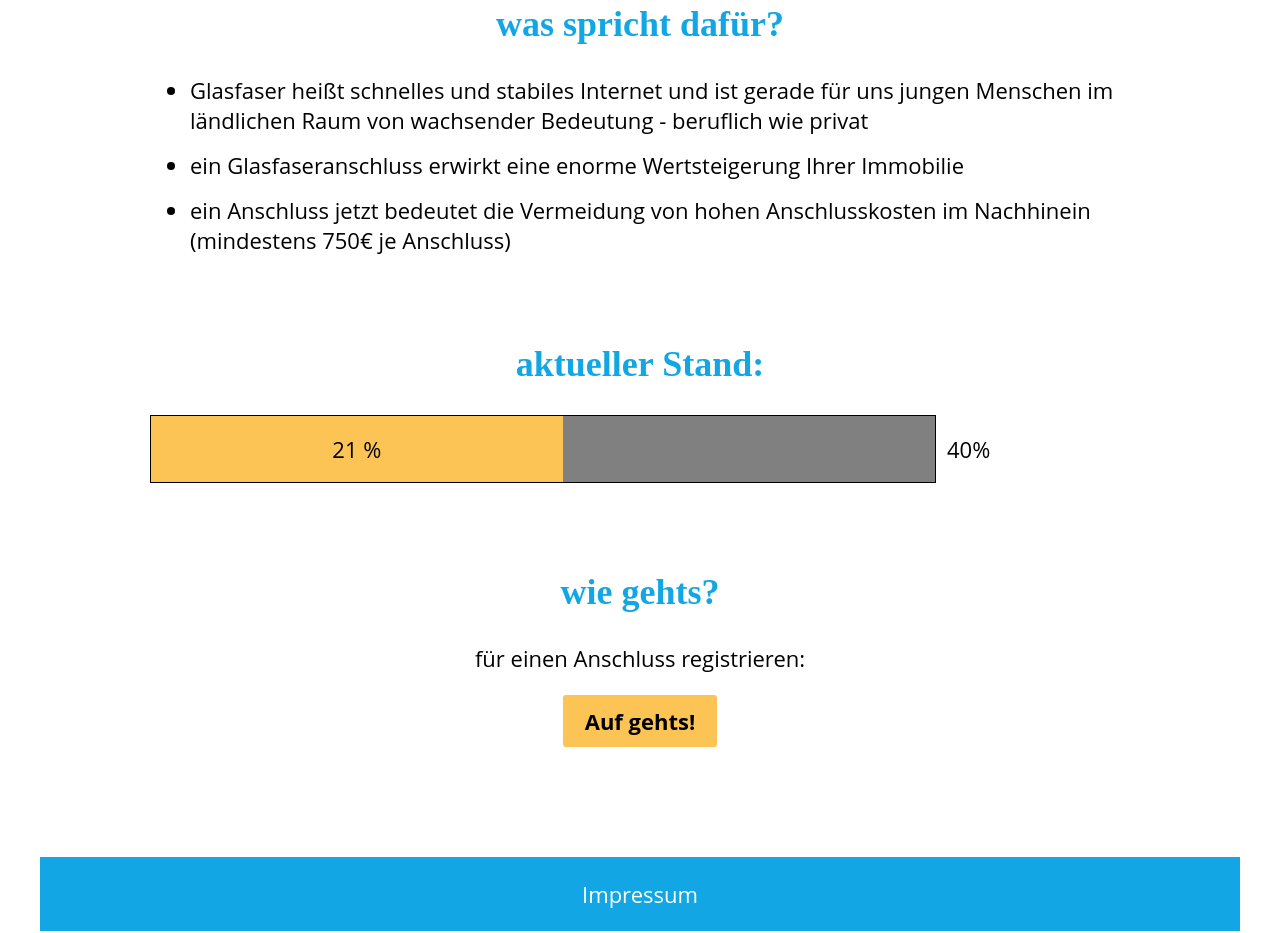
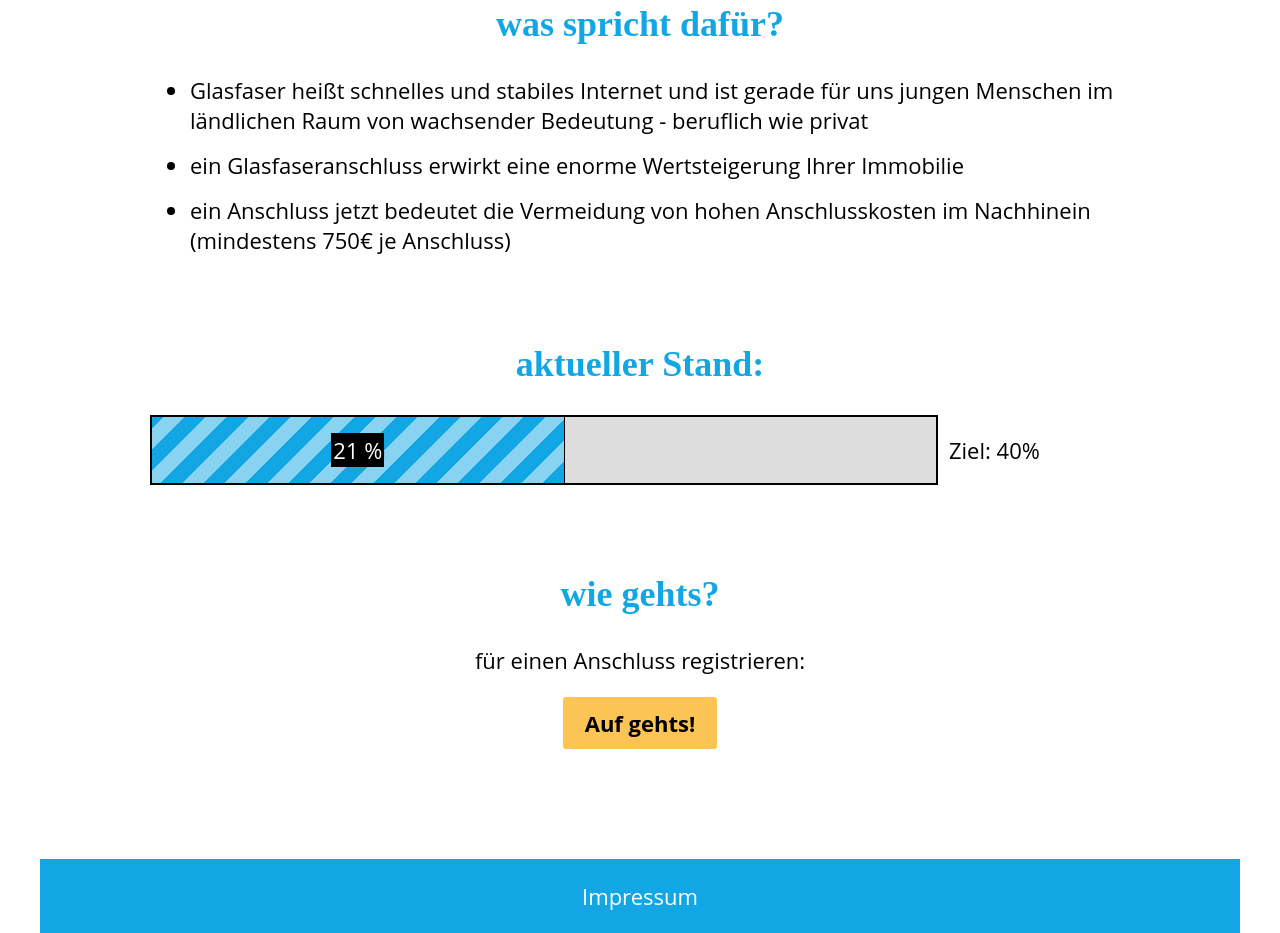
Before and after one commit to codinghusi/glasfaser-borghorst-de, a website: page public/index.html in a window 1280 px wide. Shown: the part 775-1708 px from the top of the page. Drawn offline with Linux system fonts and the light colour scheme.

Commit message:
progressbar wip

```diff
--- a/public/index.html
+++ b/public/index.html
@@ -47,7 +47,7 @@
                                 <span class="progress-text">21%</span>
                             </div>
                         </div>
-                        <span class="progressbar-goal">40%</span>
+                        <span class="progressbar-goal">Ziel: 40%</span>
                     </div>
                 </section>
 
@@ -69,7 +69,7 @@
         fetch("./data.json").then(async response => {
             const data = await response.json();
             const progress = data.progress;
-            const progress40 = progress / 40 * 100
+            const progress40 = Math.min(100, progress / 40 * 100);
             progressbar.style.width = `${progress40}%`;
             progressText.innerHTML = `${progress} %`;
         });
--- a/public/style.css
+++ b/public/style.css
@@ -93,18 +93,28 @@ section li {
 .progressbar {
     height: 3rem;
     width: 80%;
-    background-color: gray;
-    border: 1px solid black;
+    background-color: #ddd;
+    border: 2px solid black;
 }
 
 .progressbar .progress {
     width: 50%;
     height: 100%;
-    background-color: var(--color-yellow);
+    /* background-color: var(--color-blue); */
     display: flex;
     flex-direction: row;
     justify-content: center;
     align-items: center;
+    background-color: var(--color-blue);
+    background-image: repeating-linear-gradient(-45deg, transparent, transparent 15px, rgba(255,255,255,.5) 15px, rgba(255,255,255,.5) 30px);
+    border-right: 1px solid black;
+}
+
+.progressbar .progress-text {
+    color: white;
+    text-shadow: 0 0 5px black;
+    background-color: black;
+    padding: .1rem;
 }
 
 .progressbar-goal {
```
